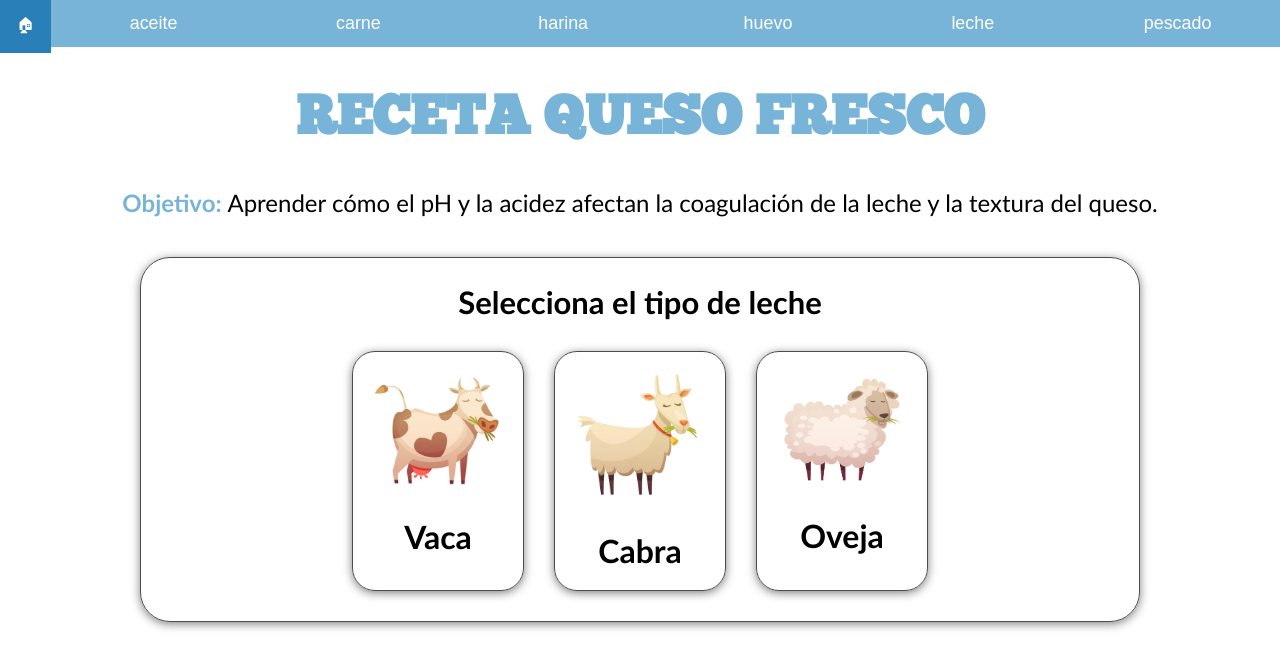
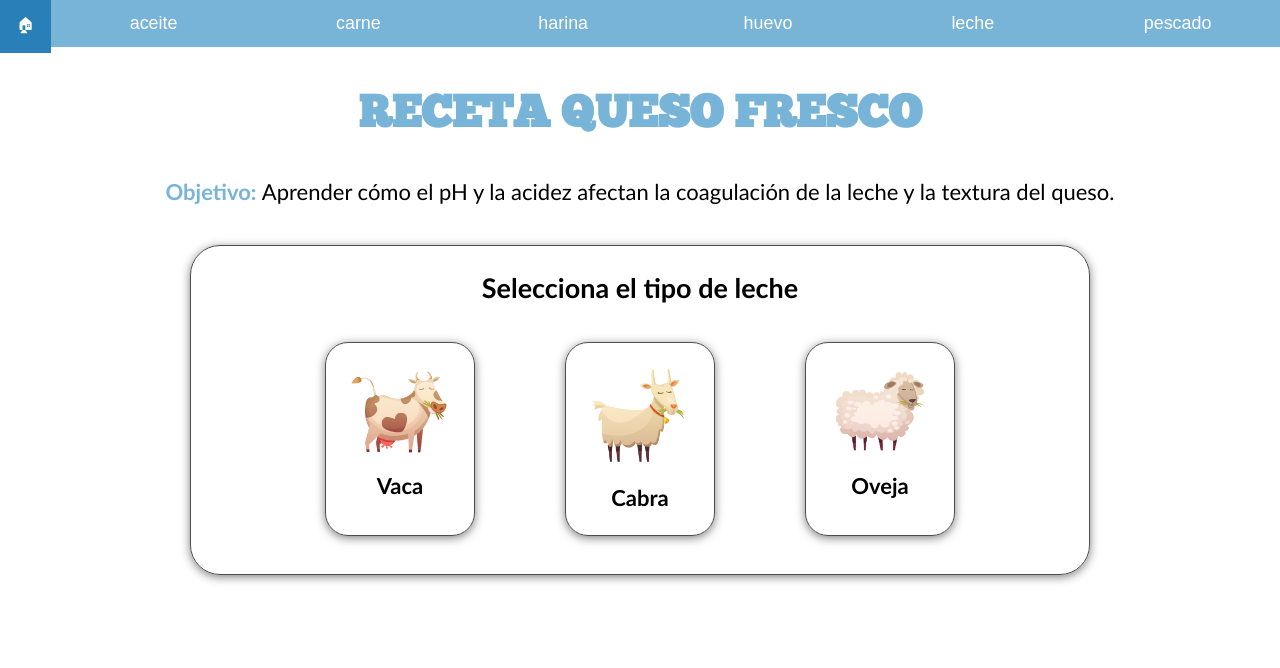
Before and after one commit to AlbaSanchez9/dieteticaPrueba, a plain HTML site: page leche/receta_queso.html in a window 1280 px wide. Drawn offline with Linux system fonts and the light colour scheme.

Commit message:
Update fin leche animales

```diff
--- a/leche/css/receta_queso.css
+++ b/leche/css/receta_queso.css
@@ -17,7 +17,7 @@ body{
 
 #tituloReceta{
     font-family: 'Chunkfive';
-    font-size: 30px;
+    font-size: 24px;
     text-align: center;
     margin-top: 30px;
     color: #77b4d8;
@@ -74,7 +74,7 @@ body{
 
 .opcionLeche img {
     width: 38px;
-    margin-bottom: 20px;
+    margin-bottom: 10px;
 }
 
 
@@ -82,19 +82,19 @@ body{
 /* ===================== MEDIA QUERY  400px - 500px  ================================= */
 @media (min-width: 400px) {
     .opcionLeche img {
-        width: 90px;
+        width: 47px;
     }
 
     .opcionLeche {
-        font-size: 27px;
+        font-size: 17px;
     }
 
     .opcionesLeche h2{
-        font-size: 24px;
+        font-size: 20px;
     }
 
     #tituloReceta{
-        font-size: 35px;
+        font-size: 28px;
     }
 
     #objetivoReceta{
@@ -105,11 +105,107 @@ body{
 /* ===================== MEDIA QUERY  500px - 800px  ================================= */
 @media (min-width: 501px) {
     .opcionLeche img {
+        width: 57px;
+    }
+
+    .opcionLeche {
+        font-size: 19px;
+        margin: 15px;
+        padding: 24px;
+    }
+
+    .opcionesLeche{
+        max-width: 580px;
+    }
+
+    .opcionesLeche h2{
+        font-size: 22px;
+    }
+
+    #tituloReceta{
+        font-size: 33px;
+    }
+
+    #objetivoReceta{
+        font-size: 17px;
+    }
+}
+
+/* ===================== MEDIA QUERY  801px - 1000px  ================================= */
+@media (min-width: 801px) {
+    .opcionLeche img {
+        width: 70px;
+    }
+
+    .opcionLeche {
+        font-size: 21px;
+        margin: 17px;
+        margin-left: 22px;
+        margin-right: 22px;
+    }
+
+    .opcionesLeche{
+        max-width: 700px;
+    }
+
+    .opcionesLeche h2{
+        font-size: 24px;
+    }
+
+    #tituloReceta{
+        font-size: 38px;
+    }
+
+    #objetivoReceta{
+        font-size: 18px;
+    }
+}
+
+/* ===================== MEDIA QUERY  1001px - 1200px  ================================= */
+@media (min-width: 1001px) {
+    .opcionLeche img {
+        width: 80px;
+    }
+
+    .opcionLeche {
+        font-size: 22px;
+        margin: 18px;
+        margin-left: 30px;
+        margin-right: 30px;
+    }
+
+    .opcionesLeche{
+        max-width: 780px;
+    }
+
+    .opcionesLeche h2{
+        font-size: 25px;
+    }
+
+    #tituloReceta{
+        font-size: 40px;
+    }
+
+    #objetivoReceta{
+        font-size: 19px;
+    }
+}
+
+/* ===================== MEDIA QUERY  1201px - 1600px  ================================= */
+@media (min-width: 1201px) {
+    .opcionLeche img {
         width: 100px;
     }
 
     .opcionLeche {
-        font-size: 28px;
+        font-size: 22px;
+        margin: 18px;
+        margin-left: 40px;
+        margin-right: 40px;
+    }
+
+    .opcionesLeche{
+        max-width: 900px;
     }
 
     .opcionesLeche h2{
@@ -117,49 +213,7 @@ body{
     }
 
     #tituloReceta{
-        font-size: 35px;
-    }
-
-    #objetivoReceta{
-        font-size: 18px;
-    }
-}
-
-/* ===================== MEDIA QUERY  801px - 1000px  ================================= */
-@media (min-width: 801px) {
-    .opcionLeche img {
-        width: 110px;
-    }
-
-    .opcionLeche {
-        font-size: 30px;
-    }
-
-    .opcionesLeche h2{
-        font-size: 29px;
-    }
-
-    #tituloReceta{
-        font-size: 40px;
-    }
-
-    #objetivoReceta{
-        font-size: 20px;
-    }
-}
-
-/* ===================== MEDIA QUERY  1001px - 1200px  ================================= */
-@media (min-width: 1001px) {
-    .opcionLeche img {
-        width: 120px;
-    }
-
-    .opcionLeche {
-        font-size: 31px;
-    }
-
-    #tituloReceta{
-        font-size: 50px;
+        font-size: 45px;
     }
 
     #objetivoReceta{
@@ -167,30 +221,7 @@ body{
     }
 }
 
-/* ===================== MEDIA QUERY  1201px - 1600px  ================================= */
-@media (min-width: 1201px) {
-    .opcionLeche img {
-        width: 130px;
-    }
+/* ===================== MEDIA QUERY  1601px  ================================= */
+/* @media (min-width: 1601px) {
 
-    .opcionLeche {
-        font-size: 32px;
-    }
-
-    .opcionesLeche h2{
-        font-size: 31px;
-    }
-
-    #tituloReceta{
-        font-size: 55px;
-    }
-
-    #objetivoReceta{
-        font-size: 24px;
-    }
-}
-
-/* ===================== MEDIA QUERY  1601px  ================================= */
-@media (min-width: 1601px) {
-
-}
+} */
```
